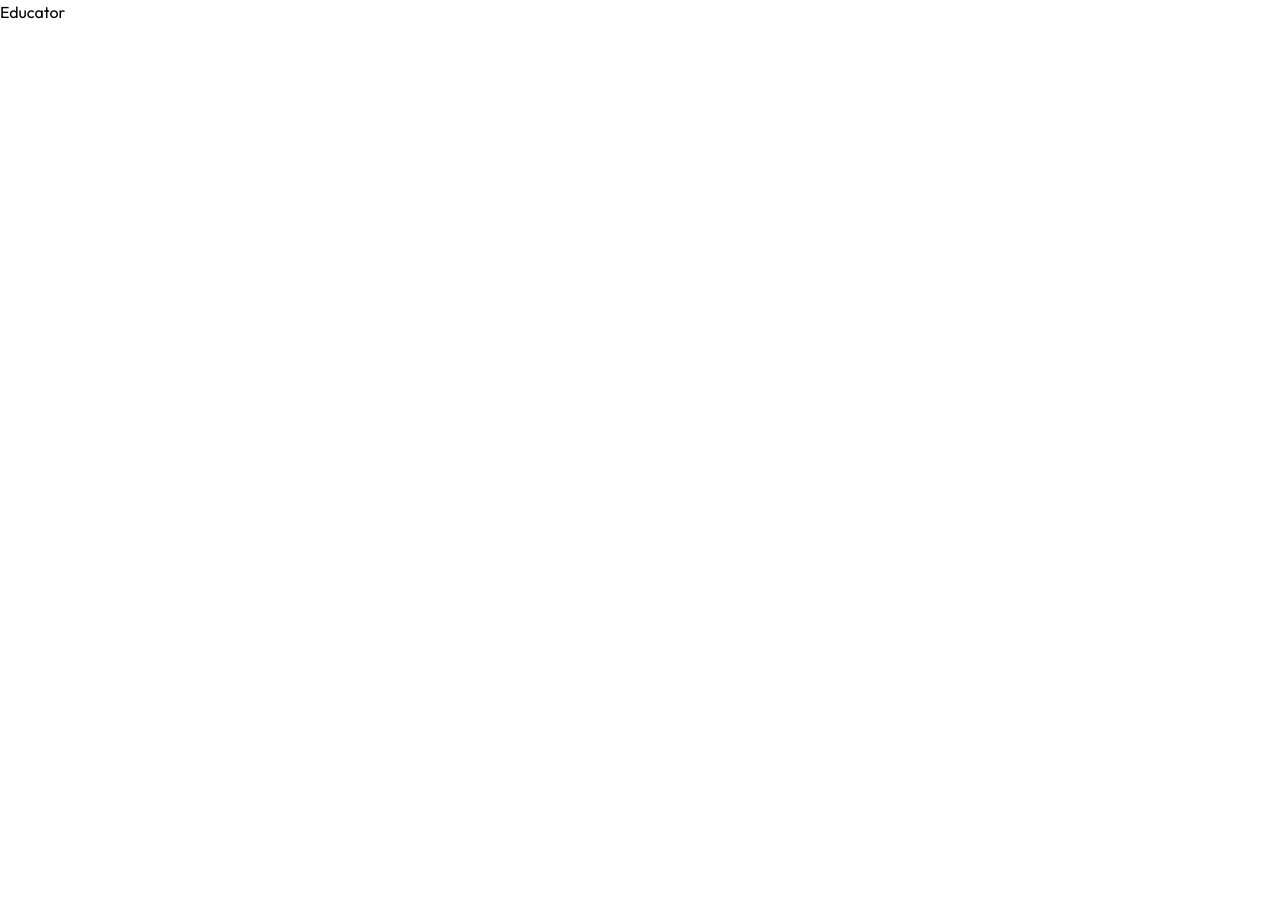
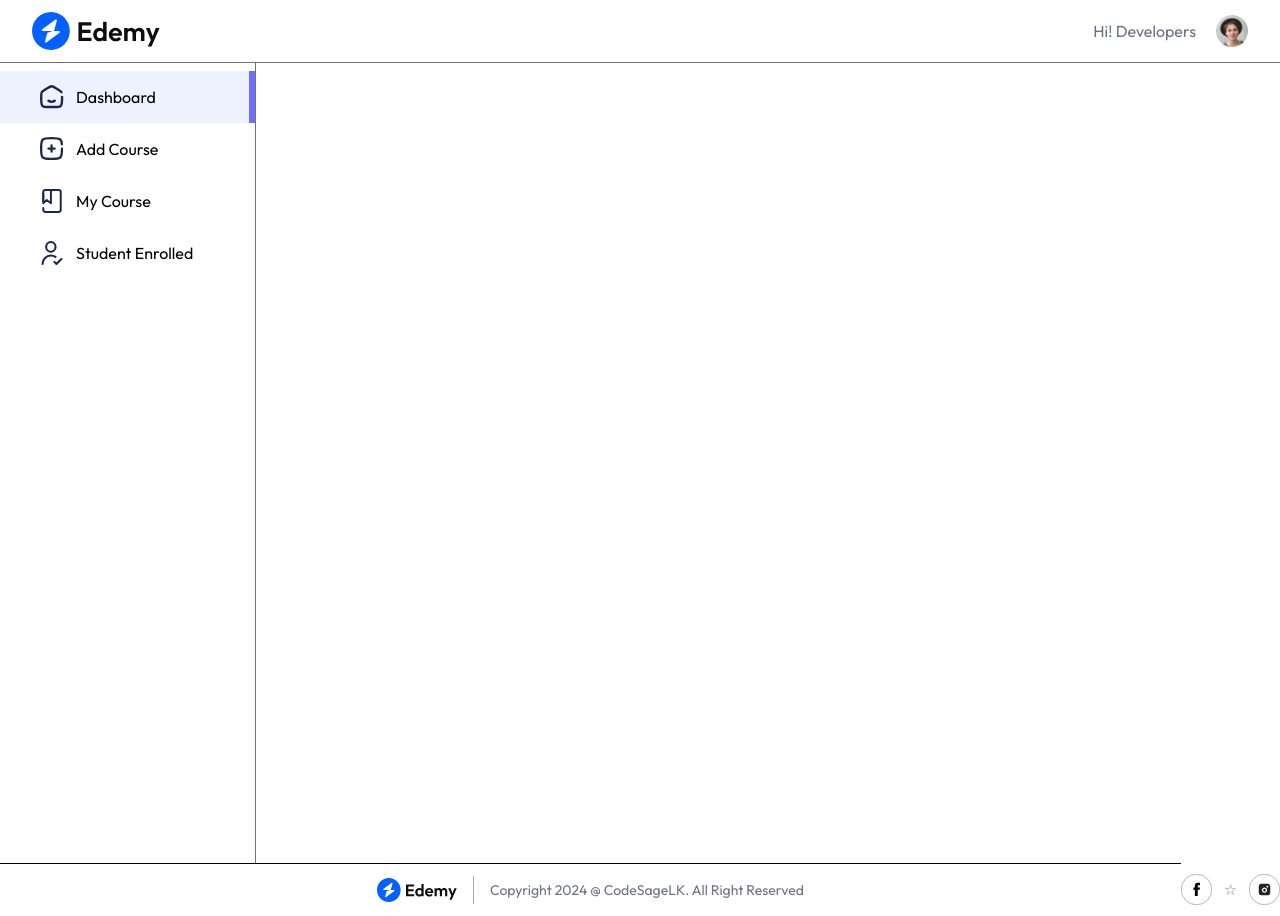
Before and after one commit to dinod001/LMS-Web-App-MERN, a React (Vite) app in the folder client/: page /educator in a window 1280 px wide. Before the commit the page ends 800 px from the top, so only its background shows below. Built offline with nearby package versions, Linux system fonts and the light colour scheme; no server answers.

Commit message:
sidebar and navbar completed in educator dashboard

```diff
--- a/client/src/components/educator/Footer.jsx
+++ b/client/src/components/educator/Footer.jsx
@@ -1,10 +1,30 @@
 import React from "react";
+import { assets } from "../../assets/assets";
 
 const Footer = () => {
   return (
-    <div>
-      <h1>Footer</h1>
-    </div>
+    <footer className="flex md:flex-row flex-col-reverse">
+      <div className="flex md:flex flex-col-reverse items-center justify-between text-left w-full px-8 border-t">
+        <div className="flex items-center gap-4">
+          <img className="hidden md:block w-20" src={assets.logo} alt="logo" />
+          <div className="hidden md:block h-7 w-px bg-gray-500/60"></div>
+          <p className="py-4 text-center text-xs md:text-sm text-gray-500">
+            Copyright 2024 @ CodeSageLK. All Right Reserved
+          </p>
+        </div>
+      </div>
+      <div className="flex items-center gap-3 max-md:mt-4">
+        <a href="#">
+          <img src={assets.facebook_icon} alt="facebook_icon" />
+        </a>
+        <a href="#">
+          <img src={assets.twitter_icon} alt="twitter_icon" />
+        </a>
+        <a href="#">
+          <img src={assets.instagram_icon} alt="instagram_icon" />
+        </a>
+      </div>
+    </footer>
   );
 };
 
--- a/client/src/components/educator/Navbar.jsx
+++ b/client/src/components/educator/Navbar.jsx
@@ -1,9 +1,24 @@
 import React from "react";
+import { assets, dummyEducatorData } from "../../assets/assets";
+import { Link } from "react-router-dom";
+import { useUser, UserButton } from "@clerk/clerk-react";
 
 const Navbar = () => {
+  const educatorData = dummyEducatorData;
+  const { user } = useUser();
   return (
-    <div>
-      <h1>Nav Bar</h1>
+    <div className="flex items-center justify-between px-4 md:px-8 border-b border-gray-500 py-3">
+      <Link to="/">
+        <img src={assets.logo} alt="logo" className="w-28 lg:w-32" />
+      </Link>
+      <div className="flex items-center gap-5 text-gray-500 relative">
+        <p>Hi! {user ? user.fullName : "Developers"}</p>
+        {user ? (
+          <UserButton />
+        ) : (
+          <img className="max-w-8" src={assets.profile_img} />
+        )}
+      </div>
     </div>
   );
 };
--- a/client/src/components/educator/Sidebar.jsx
+++ b/client/src/components/educator/Sidebar.jsx
@@ -1,10 +1,46 @@
-import React from "react";
+import React, { useContext } from "react";
+import { AppContext } from "../../context/AppContext";
+import { assets } from "../../assets/assets";
+import { NavLink } from "react-router-dom";
+const Sidebar = () => {
+  const { isEducator } = useContext(AppContext);
 
-const Sidebar = () => {
+  const menuItmes = [
+    { name: "Dashboard", path: "/educator", icon: assets.home_icon },
+    { name: "Add Course", path: "/educator/add-course", icon: assets.add_icon },
+    {
+      name: "My Course",
+      path: "/educator/my-courses",
+      icon: assets.my_course_icon,
+    },
+    {
+      name: "Student Enrolled",
+      path: "/educator/student-enrolled",
+      icon: assets.person_tick_icon,
+    },
+  ];
   return (
-    <div>
-      <h1>Side Bar</h1>
-    </div>
+    isEducator && (
+      <div className="md:w-64 w-16 border-r min-h-screen text-base border-gray-500 py-2 flex flex-col">
+        {menuItmes.map((item) => (
+          <NavLink
+            to={item.path}
+            key={item.name}
+            end={item.path === "/educator"}
+            className={({ isActive }) =>
+              `flex items-center md:flex-row flex-col md:justify-start justify-center py-3.5 md:px-10 gap-3 ${
+                isActive
+                  ? "bg-indigo-50 border-r-[6px] border-indigo-500/90"
+                  : "hover:bg-gray-100/90 border-r-[6px] border-white hover:border-gray-100/90"
+              }`
+            }
+          >
+            <img src={item.icon} alt="" className="w-6 h-6" />
+            <p className="md:block hidden text-center">{item.name}</p>
+          </NavLink>
+        ))}
+      </div>
+    )
   );
 };
 
--- a/client/src/pages/educator/Dashboard.jsx
+++ b/client/src/pages/educator/Dashboard.jsx
@@ -1,6 +1,18 @@
-import React from "react";
+import React, { useEffect, useState } from "react";
+import { AppContext } from "../../context/AppContext";
+import { dummyDashboardData } from "../../assets/assets";
 
 const Dashboard = () => {
+  const { currency } = useContext(AppContext);
+  const { dashboardData, setDashboardData } = useState(null);
+
+  const fetchDashboardData = (async = () => {
+    setDashboardData(dummyDashboardData);
+  });
+
+  useEffect(() => {
+    fetchDashboardData();
+  }, []);
   return (
     <div>
       <h1>Dashboard</h1>
--- a/client/src/pages/educator/Educator.jsx
+++ b/client/src/pages/educator/Educator.jsx
@@ -1,11 +1,20 @@
 import React from "react";
 import { Outlet } from "react-router-dom";
+import Navbar from "../../components/educator/Navbar";
+import Sidebar from "../../components/educator/Sidebar";
+import Footer from "../../components/educator/Footer";
 
 const Educator = () => {
   return (
-    <div>
-      <h1>Educator</h1>
-      {<Outlet />}
+    <div className="text-default min-h-screen bg-white flex flex-col">
+      <Navbar />
+      <div className="flex flex-1">
+        <Sidebar />
+        <div className="flex-1">
+          <Outlet />
+        </div>
+      </div>
+      <Footer />
     </div>
   );
 };
```
